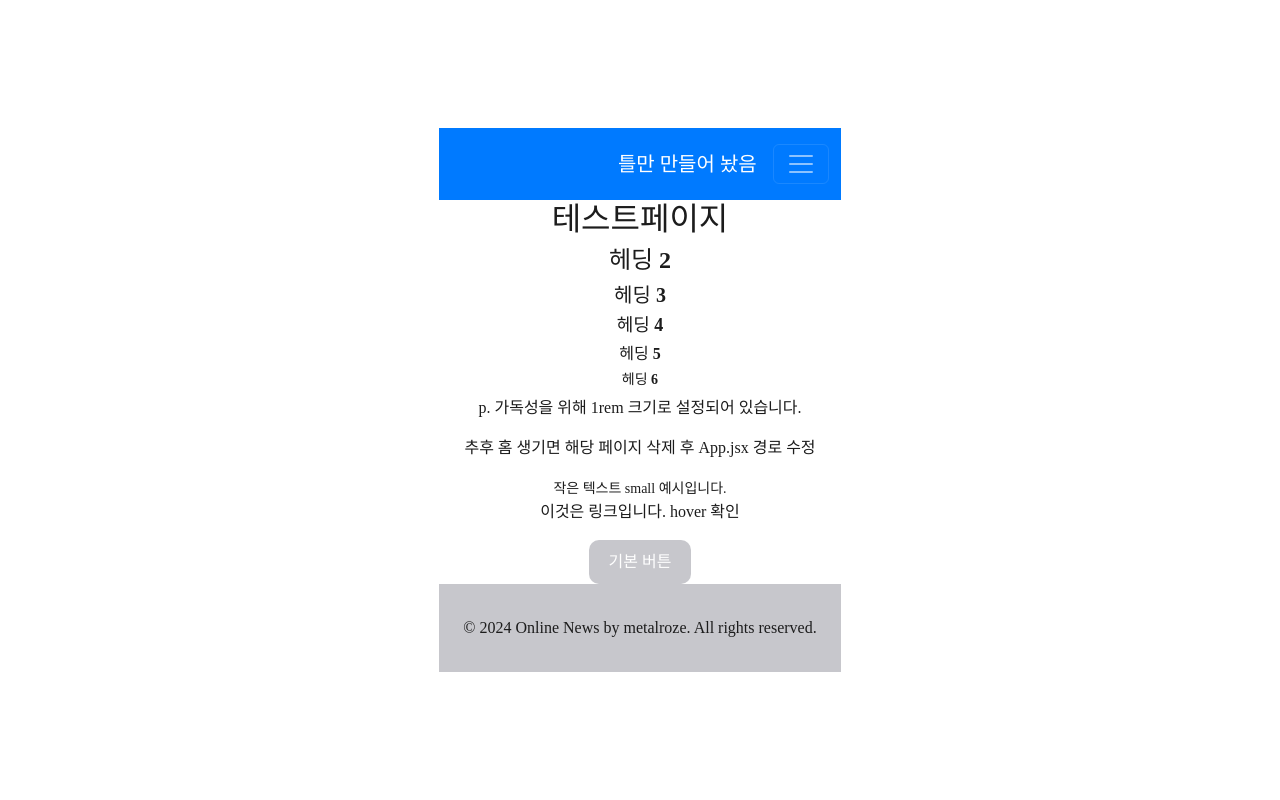
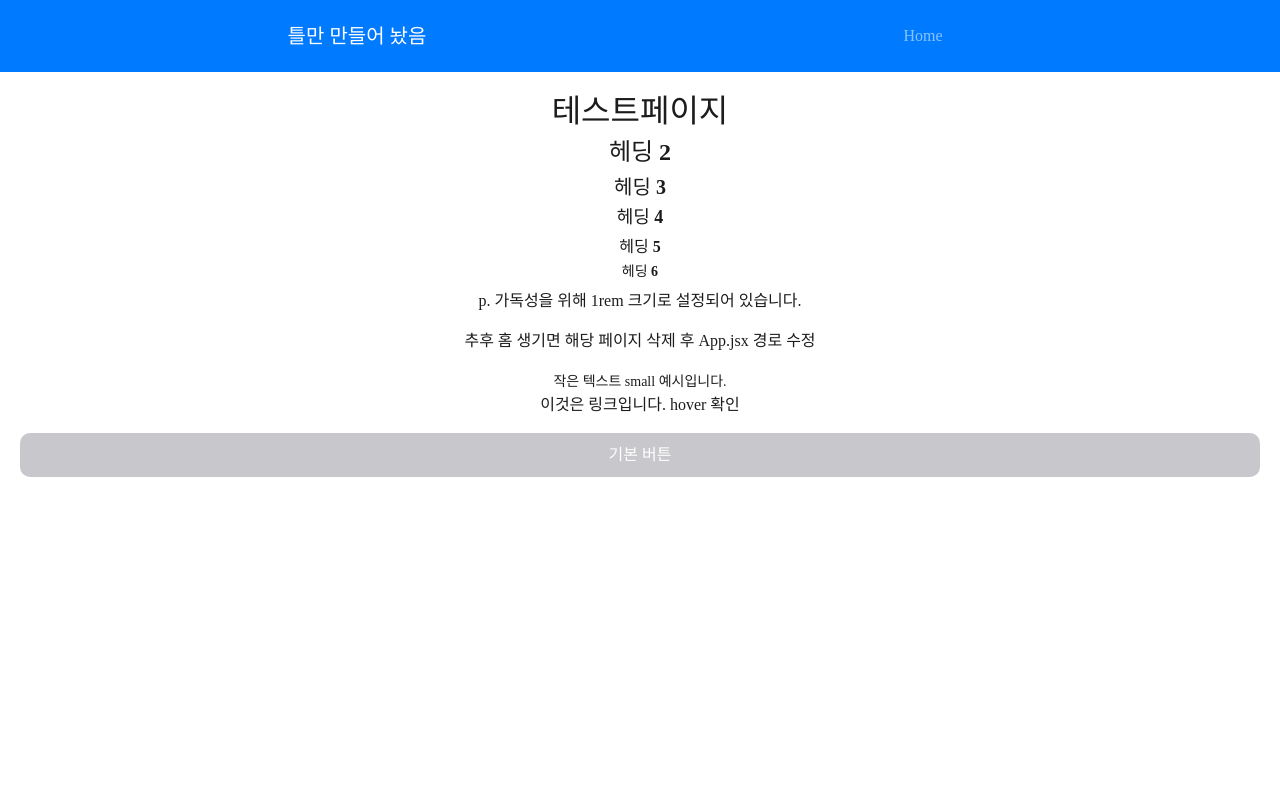
Before and after one commit to MetalRoze/OnlineNews_FE, a React (Vite) app: page /desktop in a window 1280 px wide. Shown: the top 800 px of the page. Built offline with nearby package versions, Linux system fonts and the light colour scheme; a web font is replaced by a local one.

Commit message:
style: 헤더, 푸터 반응형 설정

```diff
--- a/src/components/Footer.jsx
+++ b/src/components/Footer.jsx
@@ -1,8 +1,8 @@
 import React from 'react';
 
-const Footer = () => {
+const Footer = ({ className }) => {
     return (
-        <footer class="py-2 custom-footer mt-auto">
+        <footer className={`${className} py-2 mt-auto`}>
             <div className="container p-4">
                 <div className="text-center">
                     © 2024 Online News by metalroze. All rights reserved.
--- a/src/components/Header.jsx
+++ b/src/components/Header.jsx
@@ -1,9 +1,9 @@
 import React from 'react';
 import { Navbar, Nav } from 'react-bootstrap';
 
-const Header = () => {
+const Header = ({ className }) => {
     return (
-    <nav class="navbar custom-header py-3" data-bs-theme="dark">
+        <Navbar className={`${className} py-3`} data-bs-theme="dark">
             <div className="container">
                 <Navbar.Brand href="#home">틀만 만들어 놨음</Navbar.Brand>
                 <Navbar.Toggle aria-controls="basic-navbar-nav" />
@@ -13,9 +13,8 @@ const Header = () => {
                     </Nav>
                 </Navbar.Collapse>
             </div>
-        </nav>
+        </Navbar>
     );
 };
 
-
 export default Header;
--- a/src/index.css
+++ b/src/index.css
@@ -27,6 +27,7 @@
 }
 
 * {
+  width: 100%;
   margin: 0 auto;
   padding: 0;
 }
@@ -36,6 +37,7 @@ html{
 }
 
 body {
+  width: 100%;
   font-family: 'Pretendard';
   background-color: var(--color-white);
   color: var(--color-black);
--- a/src/styles/styles.css
+++ b/src/styles/styles.css
@@ -1,8 +1,17 @@
-.custom-header{
+.desktop-header{
     background-color: var(--color-blue);
     color: var(--color-white);
 }
-.custom-footer{
+.mobile-header{
+    width: 600px;
+    background-color: var(--color-blue);
+    color: var(--color-white);
+}
+.desktop-footer{
+    background-color: var(--color-gray40);
+}
+.mobile-footer{
+    width: 600px;
     background-color: var(--color-gray40);
 }
 .mobile-container {
@@ -14,8 +23,9 @@
     overflow: auto;
     background-color: var(--color-gray10);
 }
-.admin-container {
+.desktop-container {
     width: 100%;
     min-height: 100vh;
     padding: 20px;
+    margin: 0;
 }
```
